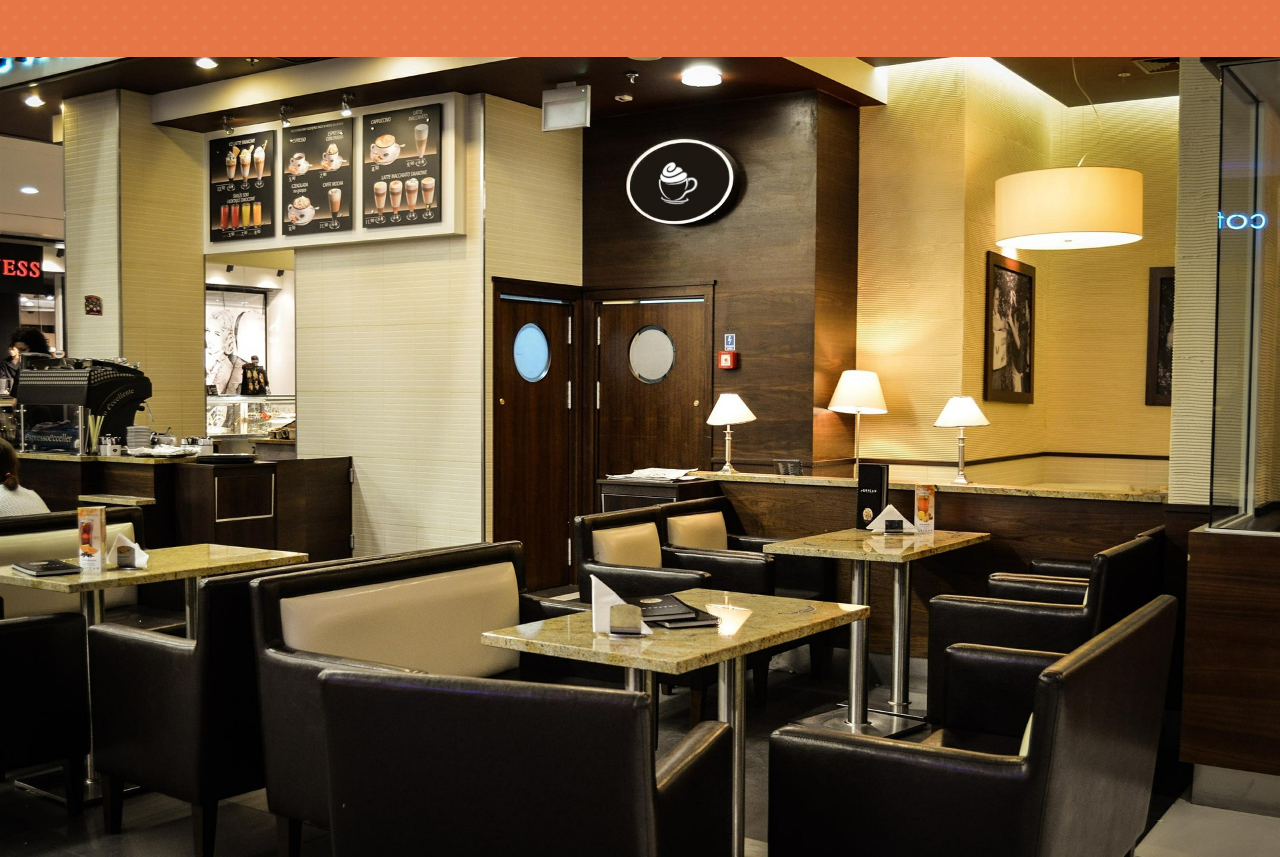
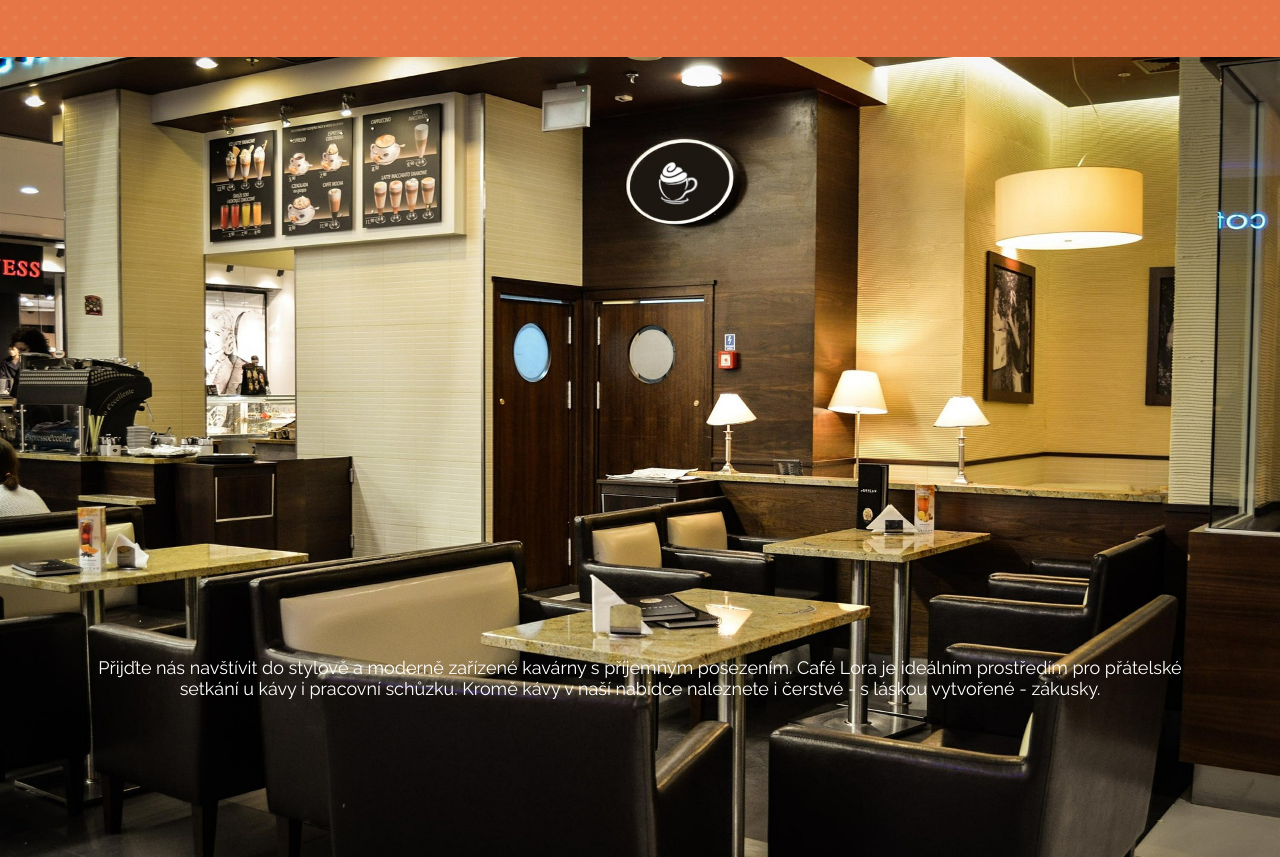
Before and after one commit to TerezaBay/cafelora, a website built with webpack: page src/index.html in a window 1280 px wide. Shown: the part 1017-1874 px from the top of the page. Built offline with nearby package versions, Linux system fonts and the light colour scheme.

Commit message:
Přidání popisku do galerie

```diff
--- a/src/index.html
+++ b/src/index.html
@@ -76,7 +76,11 @@
       </div>
     </section>
 
-    <section id="gallery" class="gallery"></section>
+    <section id="gallery" class="gallery">
+      <p class="description">
+        Přijďte nás navštívit do stylově a moderně zařízené kavárny s příjemným posezením. Café Lora je ideálním prostředím pro přátelské setkání u kávy i pracovní schůzku. Kromě kávy v naší nabídce naleznete i čerstvé - s láskou vytvořené - zákusky.
+      </p>
+    </section>
 
     <section id="contact">
       <div class="container">
--- a/src/index.js
+++ b/src/index.js
@@ -2,3 +2,7 @@ import './index.html';
 import './style.css';
 
 console.log('funguju!');
+
+document.querySelector("#nav-btn").addEventListener("click", () => {
+
+})
--- a/src/style.css
+++ b/src/style.css
@@ -242,6 +242,14 @@ nav a:hover {
   background-attachment: fixed;
 }
 
+.gallery .description {
+  padding: 0 5em;
+  text-align: center;
+  font-size: 1.2rem;
+
+  padding-top: 75vh;
+}
+
 .contacts {
   margin-bottom: 4rem;
 
```
